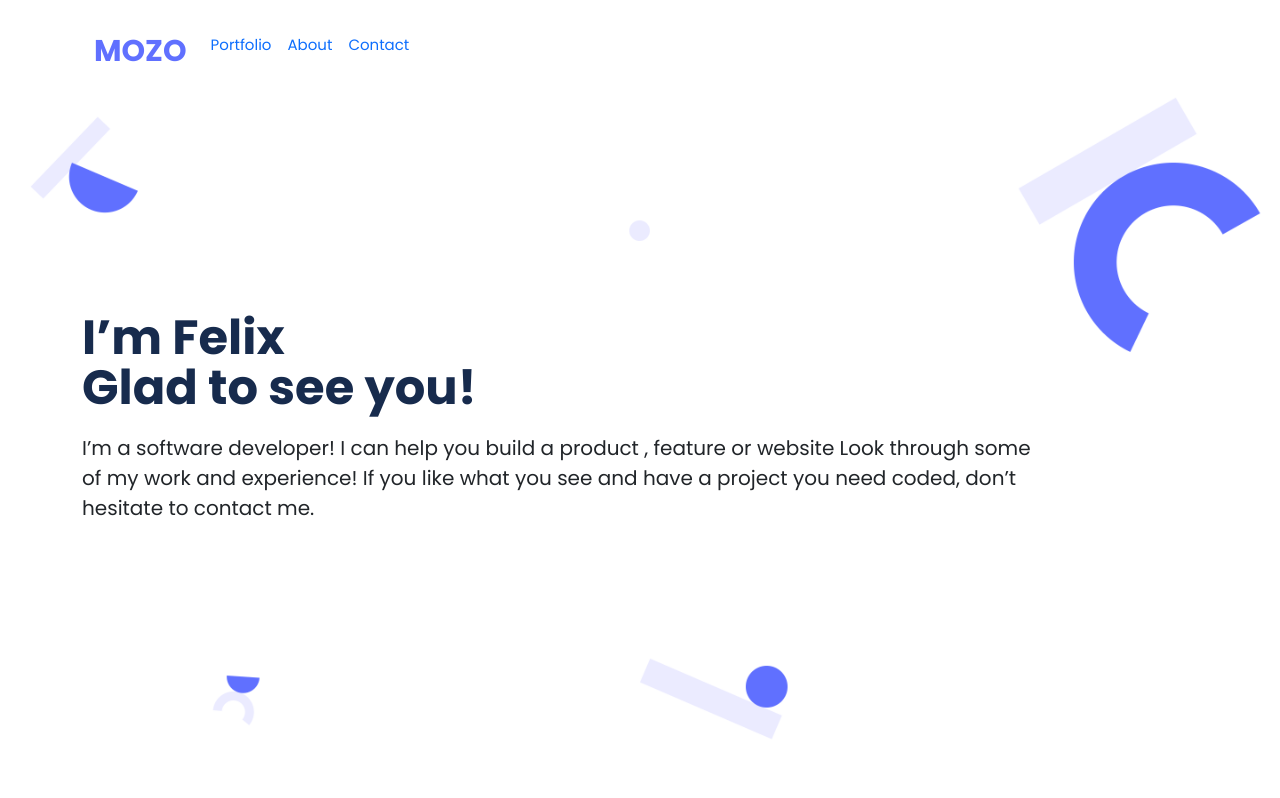
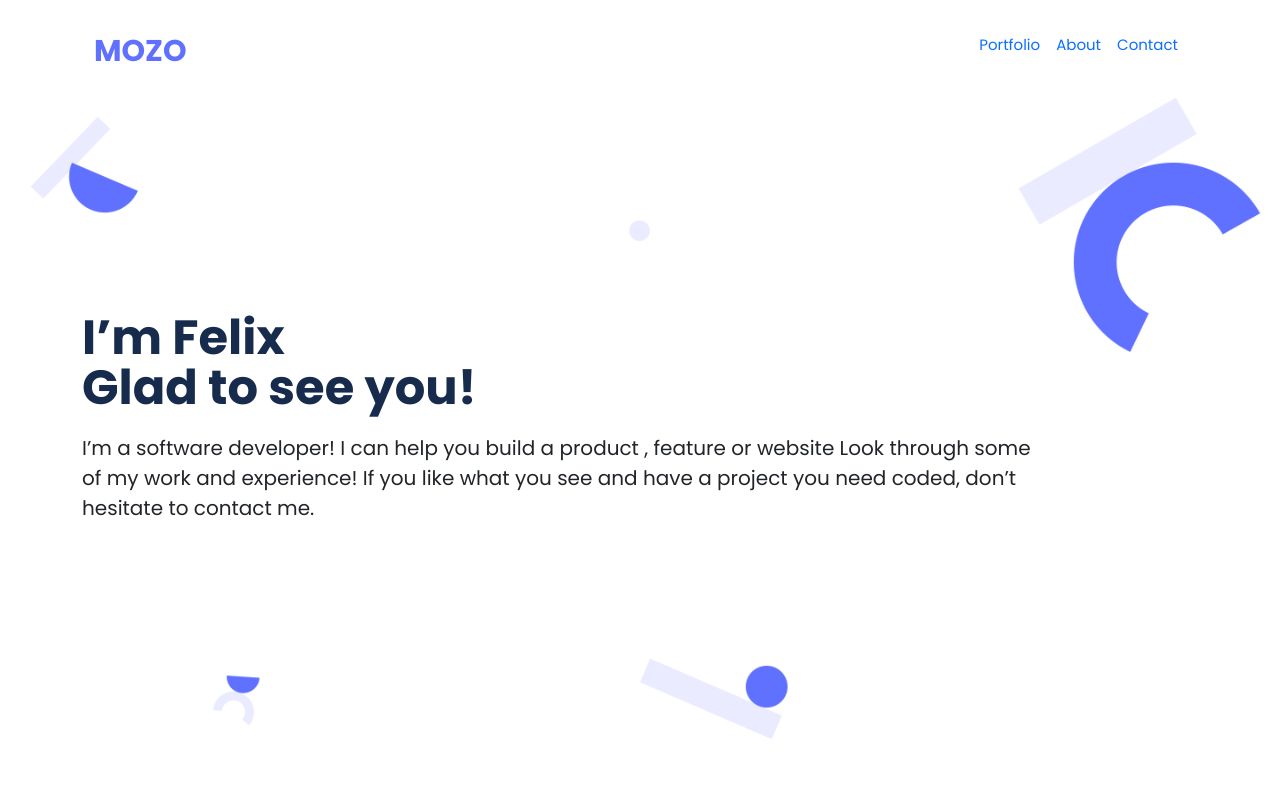
Before and after one commit to felixDev22/Bootstrap-task, a website: page index.html in a window 1280 px wide. Shown: the top 798 px of the page. Drawn offline with nearby package versions, Linux system fonts and the light colour scheme.

Commit message:
Update index.html, Style.css

```diff
--- a/index.html
+++ b/index.html
@@ -20,16 +20,15 @@
        <div class="masthead">
       <header class="container" id="header" class="fixed-top">
 
-        <nav class="navbar navbar-expand-sm">
+        <nav class="navbar navbar-expand-lg">
           <div class="container-fluid">
             <a class="navbar-brand" href="index.html"><h2>MOZO</h2></a>
 
 
-             <button class="navbar-toggler" type="button" data-bs-toggle="collapse" data-bs-target="#navbarMenu" aria-controls="navbarSupportedContent" aria-expanded="false" aria-label="Toggle navigation">
+        <button class="navbar-toggler" type="button" data-bs-toggle="collapse" data-bs-target="#navbarSupportedContent" aria-controls="navbarSupportedContent" aria-expanded="false" aria-label="Toggle navigation">
 		  <span class="navbar-toggler-icon"></span>
 		</button>
-
-         <div class="collapse navbar-collapse" id="navbarMenu">
+         <div class="collapse navbar-collapse justify-content-end" id="navbarSupportedContent">
             <ul class="navbar-nav ms-auto mb-2 mb-lg-0">
               <li class="nav-item">
                 <a class="nav-link" href="#">Portfolio</a>
--- a/styles/style.scss
+++ b/styles/style.scss
@@ -1,4 +1,12 @@
 @import url("https://fonts.googleapis.com/css2?family=Poppins:wght@300;400;500;600;700&display=swap");
+
+:root {
+  $primary-color: #172b4d;
+  $logo-color: #6070ff;
+  $light-blue: #7f8cff;
+  $hover-color: #2230d2;
+  $main-font: "Poppins", sans-serif;
+}
 
 * {
   margin: 0;
@@ -7,27 +15,10 @@
 }
 
 body {
-  font-family: "Poppins", sans-serif;
-}
-
-$primary-color: #172b4d;
-$logo-color: #6070ff;
-$light-blue: #7f8cff;
-$hover-color: #2230d2;
-$main-font: "Poppins", sans-serif;
-
-@mixin flex {
-  display: flex;
-}
-
-@mixin flex2 {
-  display: flex;
-  justify-content: center;
-  align-items: center;
+  font-family: $main-font;
 }
 
 h1 {
-  font-family: $main-font;
   font-size: 48px;
   font-weight: 900;
   line-height: 50px;
@@ -42,7 +33,7 @@
   text-decoration: none;
   cursor: pointer;
 
-  :hover {
+  a:hover {
     color: $hover-color;
   }
 }
@@ -71,16 +62,3 @@
     font-size: 20px;
   }
 }
-
-header {
-  @include flex;
-  width: 100%;
-}
-
-.nav-item {
-  @include flex;
-}
-
-.card {
-  @include flex2;
-}
```
Also changed, not shown: .gitHub/workflows/linters.yml, .stylelintrc.json, styles/style.css, 2 other files.
